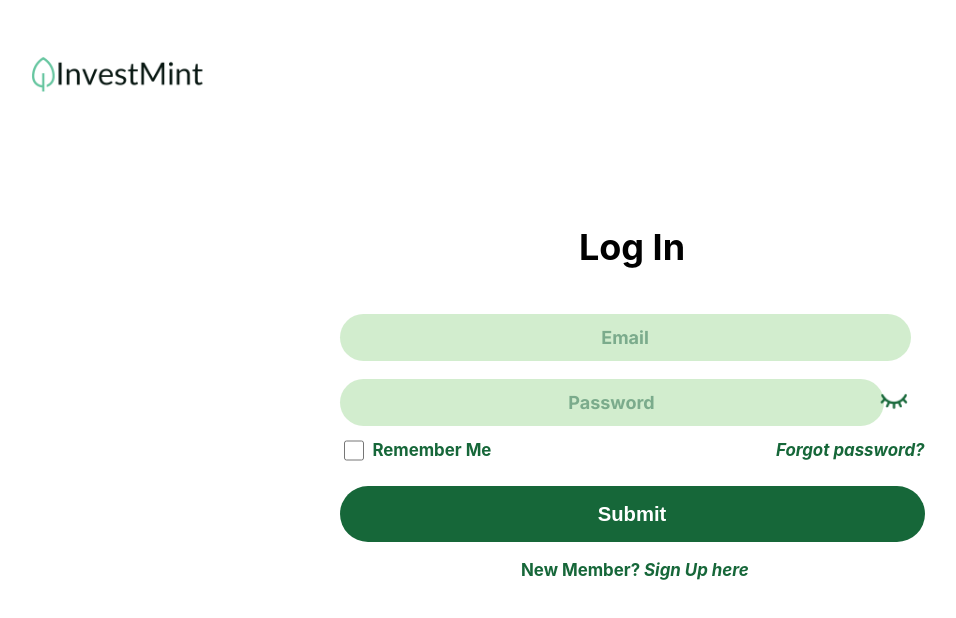
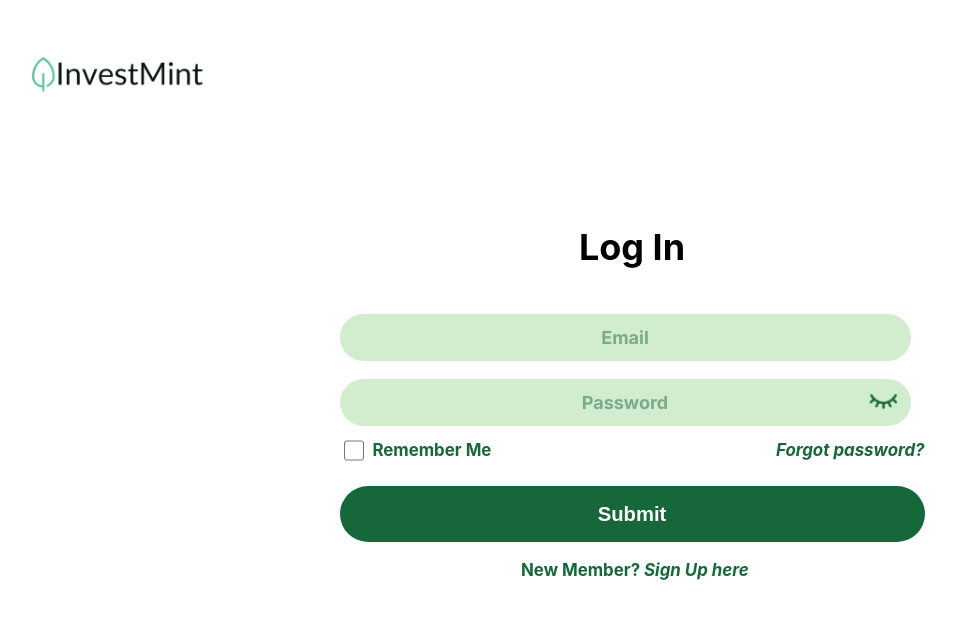
Before and after one commit to InvestMint-Dev/InvestMint-UI, a React (Create React App) app: page /log-in in a window 1280 px wide. Shown: the top 618 px of the page, without its empty margins (8-964 px from the left). Built offline with nearby package versions, Linux system fonts and the light colour scheme; no server answers.

Commit message:
sizing the password textarea again

```diff
--- a/src/pages/styling/form-styling.css
+++ b/src/pages/styling/form-styling.css
@@ -17,8 +17,6 @@
   width: calc(33%); /* One-third width */
 
 }
-
-
 
 .form-textarea { /*input area*/
   width: calc(100% - 1rem);
@@ -163,13 +161,13 @@
 }
 
 .password-textarea {
-  width: calc(100% - 2.5rem);
+  width: calc(100% - 1rem);
 }
 
 .show-password-button {
   position: absolute;
   top: 65%;
-  right: 0.9375rem; /* Adjust as needed */
+  right: 1.5rem; /* Adjust as needed */
   transform: translateY(-50%);
   background: none;
   border: none;
```
